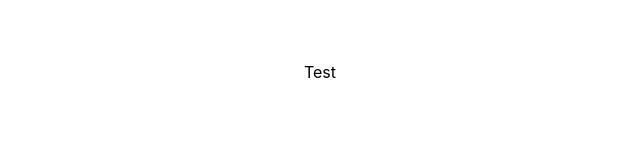
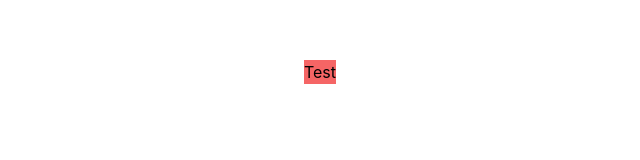
Before and after one commit to RonaldRusso94/rummmble-frontend, a Next.js app: page / in a window 1280 px wide. Shown: the part 278-438 px from the top of the page, without its empty margins (320-960 px from the left). Built offline with nearby package versions, Linux system fonts and the light colour scheme.

Commit message:
Tailwind

```diff
--- a/package.json
+++ b/package.json
@@ -10,10 +10,12 @@
   "dependencies": {
     "next": "9.5.4",
     "react": "16.13.1",
-    "react-dom": "16.13.1"
+    "react-dom": "16.13.1",
+    "tailwindcss": "^1.8.12"
   },
   "devDependencies": {
     "eslint": "^7.10.0",
-    "eslint-plugin-react": "^7.21.3"
+    "eslint-plugin-react": "^7.21.3",
+    "postcss-preset-env": "^6.7.0"
   }
 }
--- a/pages/_app.js
+++ b/pages/_app.js
@@ -1,4 +1,5 @@
 import '../styles/globals.css'
+import '../styles/tailwind.css';
 
 function MyApp({ Component, pageProps }) {
   return <Component {...pageProps} />
--- a/pages/index.js
+++ b/pages/index.js
@@ -10,7 +10,7 @@ export default function Home() {
       </Head>
 
       <main className={styles.main}>
-        <div>
+        <div className="bg-red-500">
           <p>Test</p>
         </div>
       </main>
--- /dev/null
+++ b/postcss.config.js
@@ -0,0 +1,3 @@
+module.exports = {
+   plugins: ['tailwindcss', 'postcss-preset-env'],
+ }
--- /dev/null
+++ b/styles/tailwind.css
@@ -0,0 +1,5 @@
+@tailwind base;
+
+@tailwind components;
+
+@tailwind utilities;
--- /dev/null
+++ b/tailwind.config.js
@@ -0,0 +1,12 @@
+module.exports = {
+  future: {
+    // removeDeprecatedGapUtilities: true,
+    // purgeLayersByDefault: true,
+  },
+  purge: [],
+  theme: {
+    extend: {},
+  },
+  variants: {},
+  plugins: [],
+}
```
Also changed, not shown: 1 other file (tests, documents, lock files or other folders).
